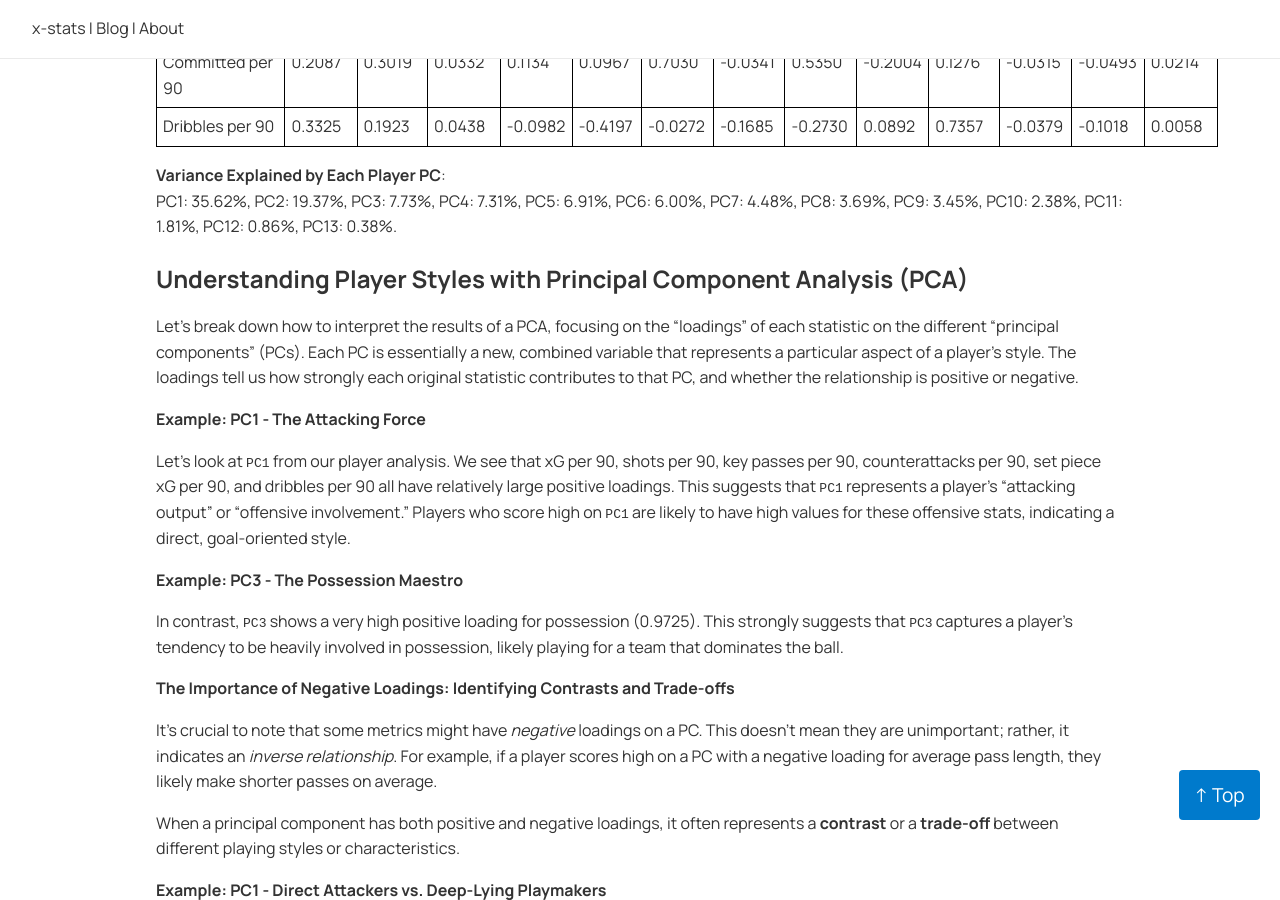
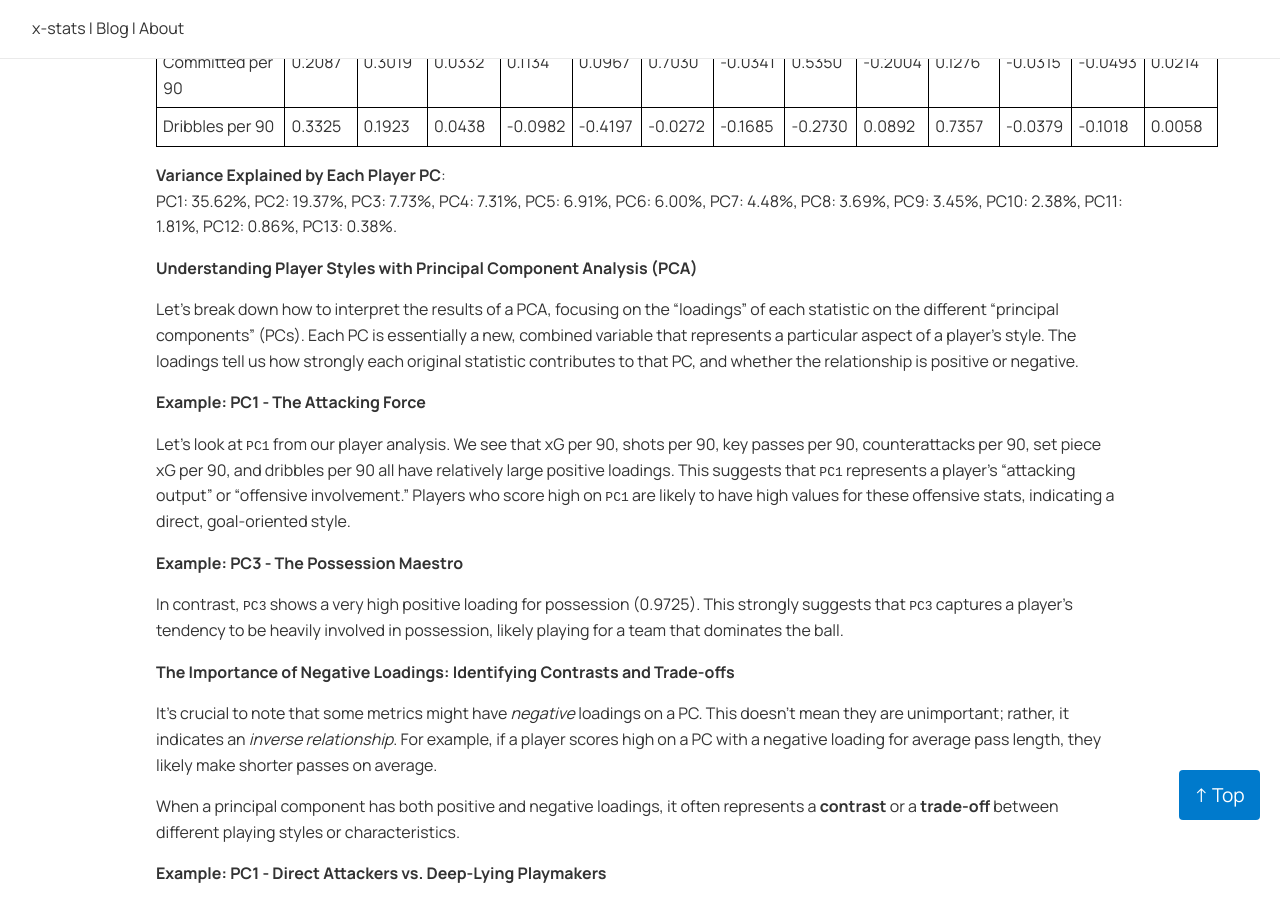
Before and after one commit to u3mukher/x-stats, a Jekyll site: the page built from _posts/2025-01-14-PCA.md, in a window 1280 px wide and 900 px high, scrolled down 4304 px. Built offline with Jekyll 4.4.1, drawn with Linux system fonts in a browser that asks for light colours; a style sheet for code colours, icons or effects is not loaded.

Commit message:
Update 2025-01-14-PCA.md

```diff
--- a/_posts/2025-01-14-PCA.md
+++ b/_posts/2025-01-14-PCA.md
@@ -321,7 +321,7 @@ Below is a **complete table** of all 13 metrics (rows) vs. all 13 principal comp
 **Variance Explained by Each Player PC**:
 PC1: 35.62%, PC2: 19.37%, PC3: 7.73%, PC4: 7.31%, PC5: 6.91%, PC6: 6.00%, PC7: 4.48%, PC8: 3.69%, PC9: 3.45%, PC10: 2.38%, PC11: 1.81%, PC12: 0.86%, PC13: 0.38%.
 
-## Understanding Player Styles with Principal Component Analysis (PCA)
+**Understanding Player Styles with Principal Component Analysis (PCA)**
 
 Let's break down how to interpret the results of a PCA, focusing on the "loadings" of each statistic on the different "principal components" (PCs). Each PC is essentially a new, combined variable that represents a particular aspect of a player's style. The loadings tell us how strongly each original statistic contributes to that PC, and whether the relationship is positive or negative.
 
```
